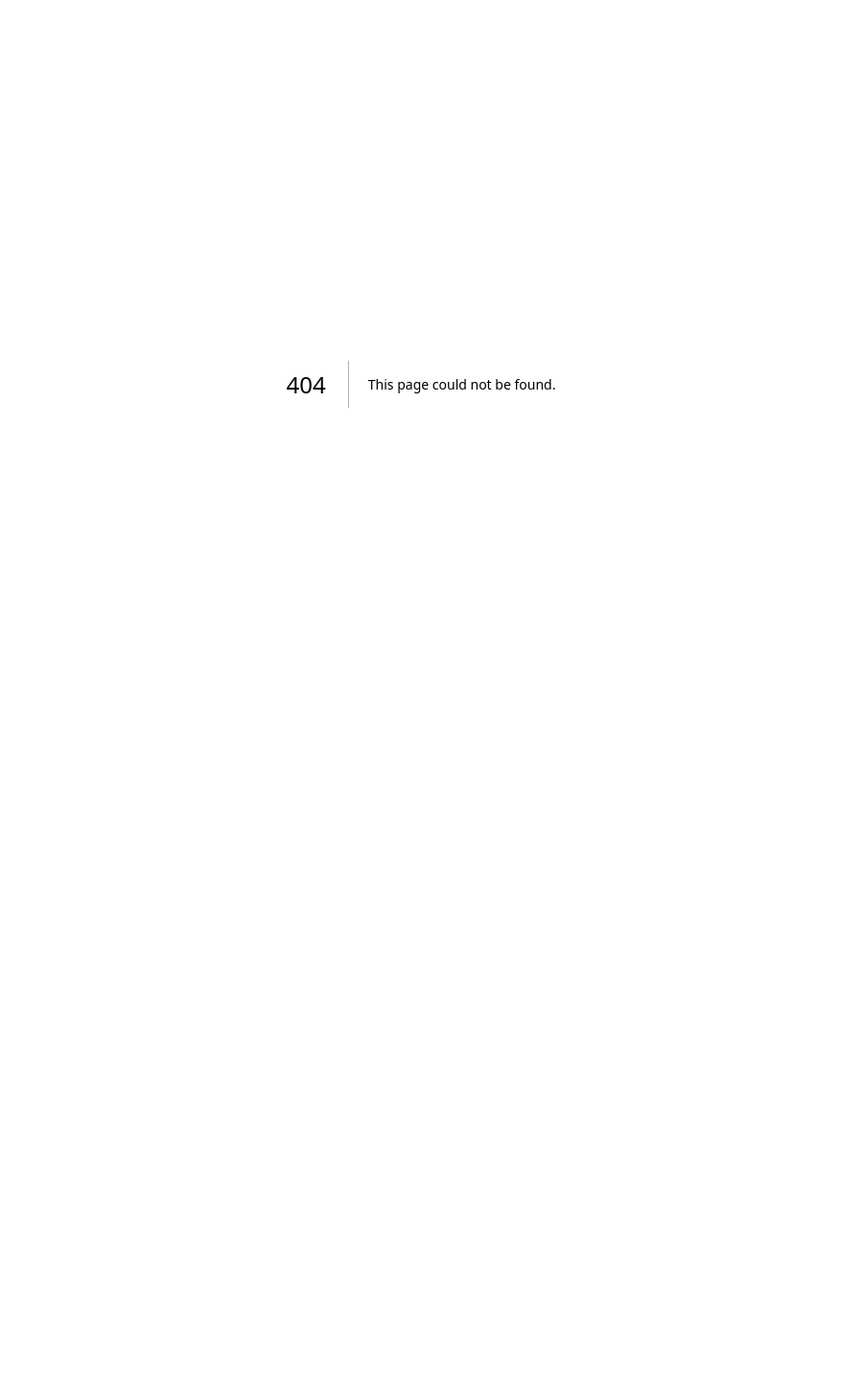
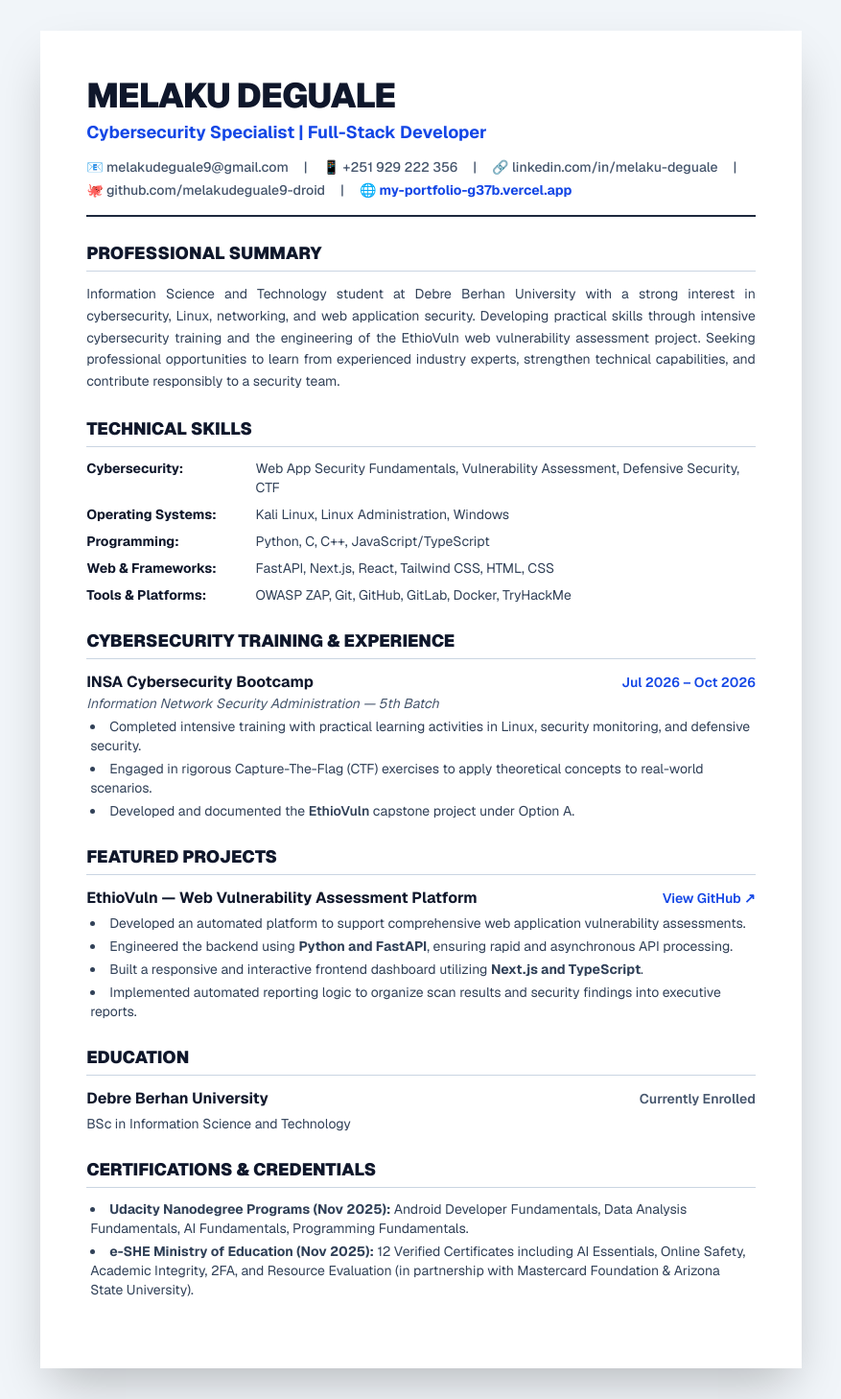
Before and after one commit to melakudeguale9-droid/my-portfolio, a Next.js app: page /cv in a window 1280 px wide. Before the commit this address had no page. Shown: the whole page at 96% size, without its empty margins (201-1078 px from the left). Before the commit the page ends 800 px from the top, so only its background shows below. Built offline with nearby package versions, Linux system fonts and the light colour scheme.

Commit message:
Update CV with portfolio link

```diff
--- /dev/null
+++ b/src/app/cv/page.tsx
@@ -0,0 +1,136 @@
+import React from "react";
+
+export default function Resume() {
+  return (
+    <div className="min-h-screen bg-slate-100 py-8 print:py-0 print:bg-white text-slate-900 font-sans selection:bg-blue-200">
+      {/* A4 Paper Container */}
+      <div className="max-w-[21cm] min-h-[29.7cm] mx-auto bg-white p-10 sm:p-12 shadow-2xl print:shadow-none print:p-0">
+
+        {/* Header */}
+        <header className="border-b-2 border-slate-800 pb-4 mb-6">
+          <h1 className="text-4xl font-black text-slate-900 uppercase tracking-tight">
+            Melaku Deguale
+          </h1>
+          <p className="text-lg font-bold text-blue-700 mt-1">
+            Cybersecurity Specialist | Full-Stack Developer
+          </p>
+          <div className="flex flex-wrap gap-x-4 gap-y-1 mt-3 text-sm font-medium text-slate-600">
+            <a href="mailto:melakudeguale9@gmail.com" className="hover:text-blue-600">
+              📧 melakudeguale9@gmail.com
+            </a>
+            <span>|</span>
+            <span>📱 +251 929 222 356</span>
+            <span>|</span>
+            <a href="https://linkedin.com/in/melaku-deguale-7803ba416" target="_blank" rel="noreferrer" className="hover:text-blue-600">
+              🔗 linkedin.com/in/melaku-deguale
+            </a>
+            <span>|</span>
+            <a href="https://github.com/melakudeguale9-droid" target="_blank" rel="noreferrer" className="hover:text-blue-600">
+              🐙 github.com/melakudeguale9-droid
+            </a>
+            <span>|</span>
+            <a href="https://my-portfolio-g37b.vercel.app" target="_blank" rel="noreferrer" className="hover:text-blue-600 font-bold text-blue-700">
+              🌐 my-portfolio-g37b.vercel.app
+            </a>
+          </div>
+        </header>
+
+        {/* Professional Summary */}
+        <section className="mb-6">
+          <h2 className="text-lg font-black text-slate-900 uppercase border-b border-slate-300 pb-1 mb-3">
+            Professional Summary
+          </h2>
+          <p className="text-sm leading-relaxed text-slate-700 text-justify">
+            Information Science and Technology student at Debre Berhan University with a strong interest in cybersecurity, Linux, networking, and web application security. Developing practical skills through intensive cybersecurity training and the engineering of the EthioVuln web vulnerability assessment project. Seeking professional opportunities to learn from experienced industry experts, strengthen technical capabilities, and contribute responsibly to a security team.
+          </p>
+        </section>
+
+        {/* Technical Skills */}
+        <section className="mb-6">
+          <h2 className="text-lg font-black text-slate-900 uppercase border-b border-slate-300 pb-1 mb-3">
+            Technical Skills
+          </h2>
+          <div className="grid grid-cols-1 sm:grid-cols-4 gap-2 text-sm text-slate-700">
+            <div className="font-bold text-slate-900">Cybersecurity:</div>
+            <div className="sm:col-span-3">Web App Security Fundamentals, Vulnerability Assessment, Defensive Security, CTF</div>
+
+            <div className="font-bold text-slate-900">Operating Systems:</div>
+            <div className="sm:col-span-3">Kali Linux, Linux Administration, Windows</div>
+
+            <div className="font-bold text-slate-900">Programming:</div>
+            <div className="sm:col-span-3">Python, C, C++, JavaScript/TypeScript</div>
+
+            <div className="font-bold text-slate-900">Web & Frameworks:</div>
+            <div className="sm:col-span-3">FastAPI, Next.js, React, Tailwind CSS, HTML, CSS</div>
+
+            <div className="font-bold text-slate-900">Tools & Platforms:</div>
+            <div className="sm:col-span-3">OWASP ZAP, Git, GitHub, GitLab, Docker, TryHackMe</div>
+          </div>
+        </section>
+
+        {/* Cybersecurity Training & Experience */}
+        <section className="mb-6">
+          <h2 className="text-lg font-black text-slate-900 uppercase border-b border-slate-300 pb-1 mb-3">
+            Cybersecurity Training & Experience
+          </h2>
+          <div className="mb-4">
+            <div className="flex justify-between items-baseline">
+              <h3 className="text-base font-bold text-slate-900">INSA Cybersecurity Bootcamp</h3>
+              <span className="text-sm font-semibold text-blue-700">Jul 2026 – Oct 2026</span>
+            </div>
+            <p className="text-sm italic text-slate-600 mb-1">Information Network Security Administration — 5th Batch</p>
+            <ul className="list-disc list-inside text-sm text-slate-700 space-y-1 ml-1">
+              <li>Completed intensive training with practical learning activities in Linux, security monitoring, and defensive security.</li>
+              <li>Engaged in rigorous Capture-The-Flag (CTF) exercises to apply theoretical concepts to real-world scenarios.</li>
+              <li>Developed and documented the <span className="font-semibold">EthioVuln</span> capstone project under Option A.</li>
+            </ul>
+          </div>
+        </section>
+
+        {/* Projects */}
+        <section className="mb-6">
+          <h2 className="text-lg font-black text-slate-900 uppercase border-b border-slate-300 pb-1 mb-3">
+            Featured Projects
+          </h2>
+
+          <div className="mb-4">
+            <div className="flex justify-between items-baseline">
+              <h3 className="text-base font-bold text-slate-900">EthioVuln — Web Vulnerability Assessment Platform</h3>
+              <a href="https://github.com/melakudeguale9-droid/ethiovuln" target="_blank" rel="noreferrer" className="text-sm font-semibold text-blue-700 hover:underline">View GitHub ↗</a>
+            </div>
+            <ul className="list-disc list-inside text-sm text-slate-700 space-y-1 ml-1 mt-1">
+              <li>Developed an automated platform to support comprehensive web application vulnerability assessments.</li>
+              <li>Engineered the backend using <strong>Python and FastAPI</strong>, ensuring rapid and asynchronous API processing.</li>
+              <li>Built a responsive and interactive frontend dashboard utilizing <strong>Next.js and TypeScript</strong>.</li>
+              <li>Implemented automated reporting logic to organize scan results and security findings into executive reports.</li>
+            </ul>
+          </div>
+        </section>
+
+        {/* Education */}
+        <section className="mb-6">
+          <h2 className="text-lg font-black text-slate-900 uppercase border-b border-slate-300 pb-1 mb-3">
+            Education
+          </h2>
+          <div className="flex justify-between items-baseline">
+            <h3 className="text-base font-bold text-slate-900">Debre Berhan University</h3>
+            <span className="text-sm font-semibold text-slate-600">Currently Enrolled</span>
+          </div>
+          <p className="text-sm text-slate-700 mt-1">BSc in Information Science and Technology</p>
+        </section>
+
+        {/* Certifications */}
+        <section className="mb-6">
+          <h2 className="text-lg font-black text-slate-900 uppercase border-b border-slate-300 pb-1 mb-3">
+            Certifications & Credentials
+          </h2>
+          <ul className="list-disc list-inside text-sm text-slate-700 space-y-1 ml-1">
+            <li><strong>Udacity Nanodegree Programs (Nov 2025):</strong> Android Developer Fundamentals, Data Analysis Fundamentals, AI Fundamentals, Programming Fundamentals.</li>
+            <li><strong>e-SHE Ministry of Education (Nov 2025):</strong> 12 Verified Certificates including AI Essentials, Online Safety, Academic Integrity, 2FA, and Resource Evaluation (in partnership with Mastercard Foundation & Arizona State University).</li>
+          </ul>
+        </section>
+
+      </div>
+    </div>
+  );
+}
```
